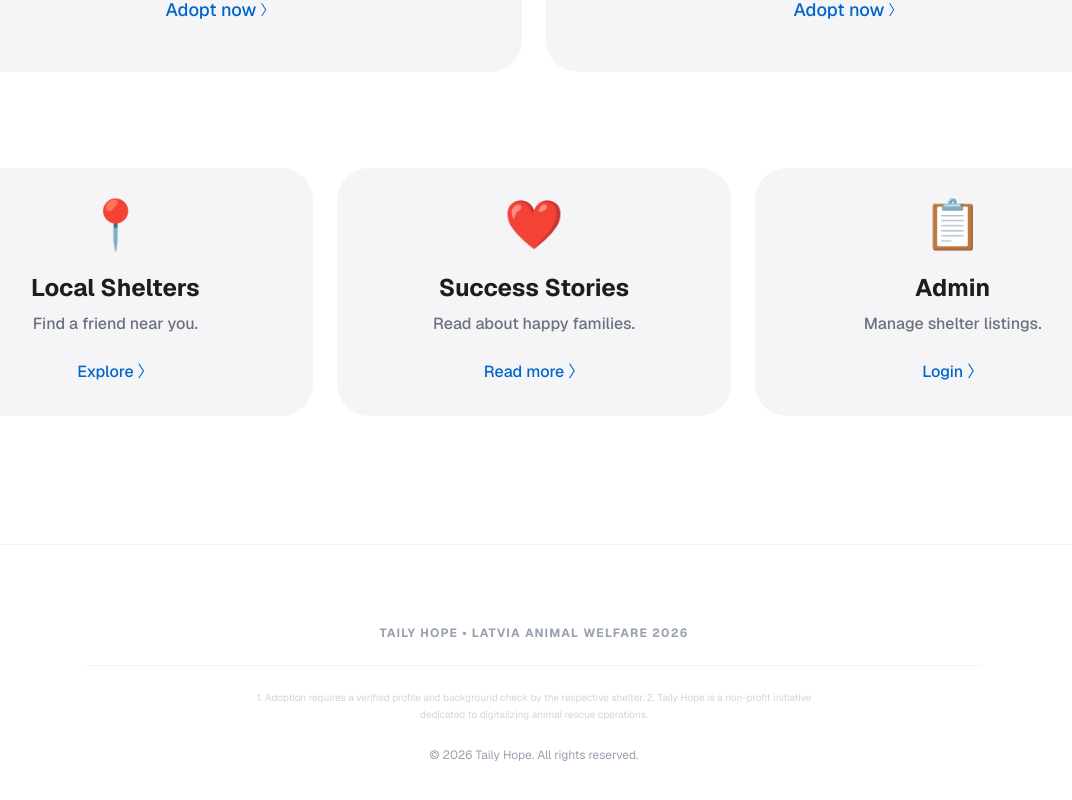
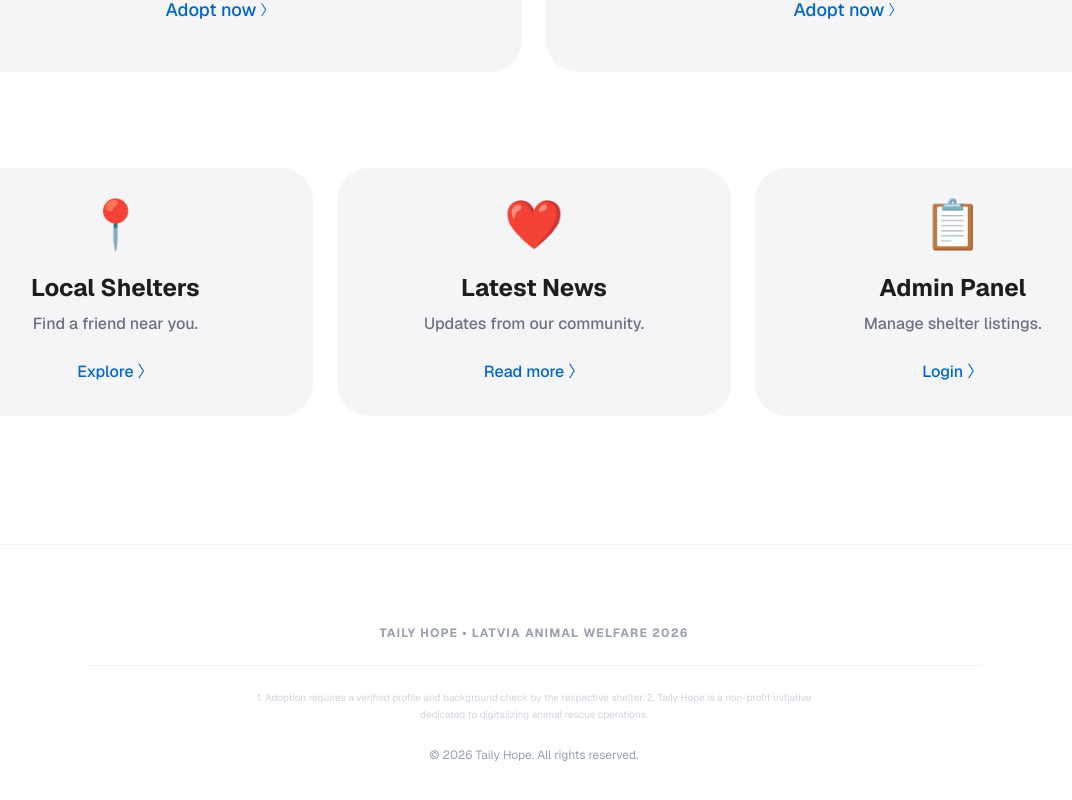
Before and after one commit to pashkovnikita000-cyber/TailyHope, a Next.js app: page / in a window 1280 px wide. Shown: the part 1018-1818 px from the top of the page, without its empty margins (106-1178 px from the left). Built offline with nearby package versions, Linux system fonts and the light colour scheme.

Commit message:
Fix: Replace <a> tags with Next.js <Link> for proper navigation and interactivity

```diff
--- a/app/page.js
+++ b/app/page.js
@@ -1,4 +1,4 @@
-import Image from "next/image";
+import Link from "next/link";
 
 export default function Home() {
   return (
@@ -6,13 +6,13 @@ export default function Home() {
       {/* Navigation */}
       <nav className="fixed top-0 w-full z-50 bg-white/80 backdrop-blur-xl border-b border-gray-100 px-6 py-4">
         <div className="max-w-7xl mx-auto flex justify-between items-center">
-          <div className="text-xl font-bold tracking-tight">Taily Hope 🐾</div>
+          <Link href="/" className="text-xl font-bold tracking-tight">Taily Hope 🐾</Link>
           <div className="hidden md:flex space-x-8 text-xs font-medium opacity-60">
-            <a href="#" className="hover:opacity-100 transition-opacity">Find a Tail</a>
-            <a href="#" className="hover:opacity-100 transition-opacity">Shelters</a>
-            <a href="#" className="hover:opacity-100 transition-opacity">Our Mission</a>
+            <Link href="/catalog" className="hover:opacity-100 transition-opacity">Find a Tail</Link>
+            <Link href="#" className="hover:opacity-100 transition-opacity">Shelters</Link>
+            <Link href="/news" className="hover:opacity-100 transition-opacity">News</Link>
           </div>
-          <div className="text-xs font-semibold text-blue-600 cursor-pointer">Admin</div>
+          <Link href="/admin" className="text-xs font-semibold text-blue-600 cursor-pointer hover:opacity-80 transition-opacity">Admin</Link>
         </div>
       </nav>
 
@@ -27,9 +27,9 @@ export default function Home() {
             Discover your next family member. <br />Modern, simple, and full of hope for every animal in Latvia.
           </p>
           <div className="flex justify-center space-x-6">
-            <button className="bg-[#0071e3] text-white px-8 py-4 rounded-full text-lg font-semibold hover:bg-[#0077ed] transition-all shadow-xl shadow-blue-100 active:scale-95">
+            <Link href="/catalog" className="bg-[#0071e3] text-white px-8 py-4 rounded-full text-lg font-semibold hover:bg-[#0077ed] transition-all shadow-xl shadow-blue-100 active:scale-95">
               Browse Animals
-            </button>
+            </Link>
             <button className="text-[#0066cc] text-lg font-medium flex items-center hover:underline">
               How it works <span className="ml-1 text-sm">〉</span>
             </button>
@@ -38,7 +38,7 @@ export default function Home() {
 
         {/* Bento Grid */}
         <section className="max-w-7xl mx-auto px-6 grid grid-cols-1 md:grid-cols-2 gap-6 mb-24">
-          <div className="bg-[#f5f5f7] rounded-[32px] p-12 text-center transition-all hover:scale-[1.01] hover:bg-[#f0f0f2] cursor-pointer group">
+          <Link href="/catalog" className="bg-[#f5f5f7] rounded-[32px] p-12 text-center transition-all hover:scale-[1.01] hover:bg-[#f0f0f2] cursor-pointer group">
             <h2 className="text-4xl font-bold mb-2">Businka</h2>
             <p className="text-xl text-gray-500 mb-8 font-medium">Calm. Elegant. European.</p>
             <div className="w-full h-64 bg-white/50 rounded-3xl flex items-center justify-center text-8xl mb-8 group-hover:scale-105 transition-transform duration-500">
@@ -47,9 +47,9 @@ export default function Home() {
             <span className="text-[#0066cc] text-lg font-medium flex items-center justify-center hover:underline">
               Adopt now <span className="ml-1 text-sm">〉</span>
             </span>
-          </div>
+          </Link>
 
-          <div className="bg-[#f5f5f7] rounded-[32px] p-12 text-center transition-all hover:scale-[1.01] hover:bg-[#f0f0f2] cursor-pointer group">
+          <Link href="/catalog" className="bg-[#f5f5f7] rounded-[32px] p-12 text-center transition-all hover:scale-[1.01] hover:bg-[#f0f0f2] cursor-pointer group">
             <h2 className="text-4xl font-bold mb-2">Sergey</h2>
             <p className="text-xl text-gray-500 mb-8 font-medium">Strong. Loyal. Tabby King.</p>
             <div className="w-full h-64 bg-white/50 rounded-3xl flex items-center justify-center text-8xl mb-8 group-hover:scale-105 transition-transform duration-500">
@@ -58,7 +58,7 @@ export default function Home() {
             <span className="text-[#0066cc] text-lg font-medium flex items-center justify-center hover:underline">
               Adopt now <span className="ml-1 text-sm">〉</span>
             </span>
-          </div>
+          </Link>
         </section>
 
         {/* Small Cards */}
@@ -69,18 +69,18 @@ export default function Home() {
             <p className="text-gray-500 font-medium mb-6">Find a friend near you.</p>
             <span className="text-[#0066cc] font-medium hover:underline cursor-pointer">Explore 〉</span>
           </div>
-          <div className="bg-[#f5f5f7] p-8 rounded-[32px] flex flex-col items-center text-center">
-            <div className="text-5xl mb-6">❤️</div>
-            <h3 className="text-2xl font-bold mb-2">Success Stories</h3>
-            <p className="text-gray-500 font-medium mb-6">Read about happy families.</p>
-            <span className="text-[#0066cc] font-medium hover:underline cursor-pointer">Read more 〉</span>
-          </div>
-          <div className="bg-[#f5f5f7] p-8 rounded-[32px] flex flex-col items-center text-center">
-            <div className="text-5xl mb-6">📋</div>
-            <h3 className="text-2xl font-bold mb-2">Admin</h3>
+          <Link href="/news" className="bg-[#f5f5f7] p-8 rounded-[32px] flex flex-col items-center text-center group cursor-pointer">
+            <div className="text-5xl mb-6 group-hover:scale-110 transition-transform">❤️</div>
+            <h3 className="text-2xl font-bold mb-2">Latest News</h3>
+            <p className="text-gray-500 font-medium mb-6">Updates from our community.</p>
+            <span className="text-[#0066cc] font-medium hover:underline">Read more 〉</span>
+          </Link>
+          <Link href="/admin" className="bg-[#f5f5f7] p-8 rounded-[32px] flex flex-col items-center text-center group cursor-pointer">
+            <div className="text-5xl mb-6 group-hover:scale-110 transition-transform">📋</div>
+            <h3 className="text-2xl font-bold mb-2">Admin Panel</h3>
             <p className="text-gray-500 font-medium mb-6">Manage shelter listings.</p>
-            <span className="text-[#0066cc] font-medium hover:underline cursor-pointer">Login 〉</span>
-          </div>
+            <span className="text-[#0066cc] font-medium hover:underline">Login 〉</span>
+          </Link>
         </section>
       </main>
 
```
